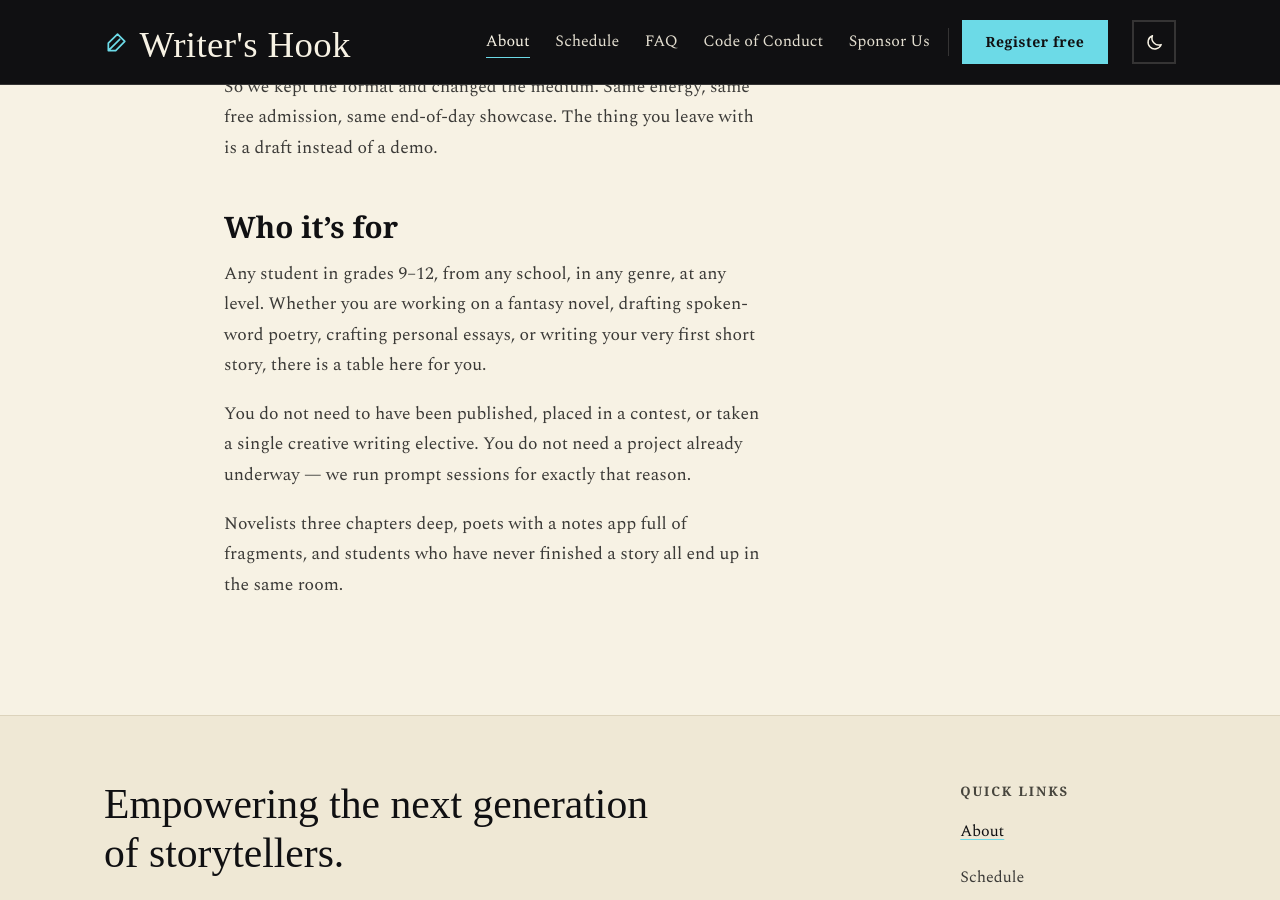
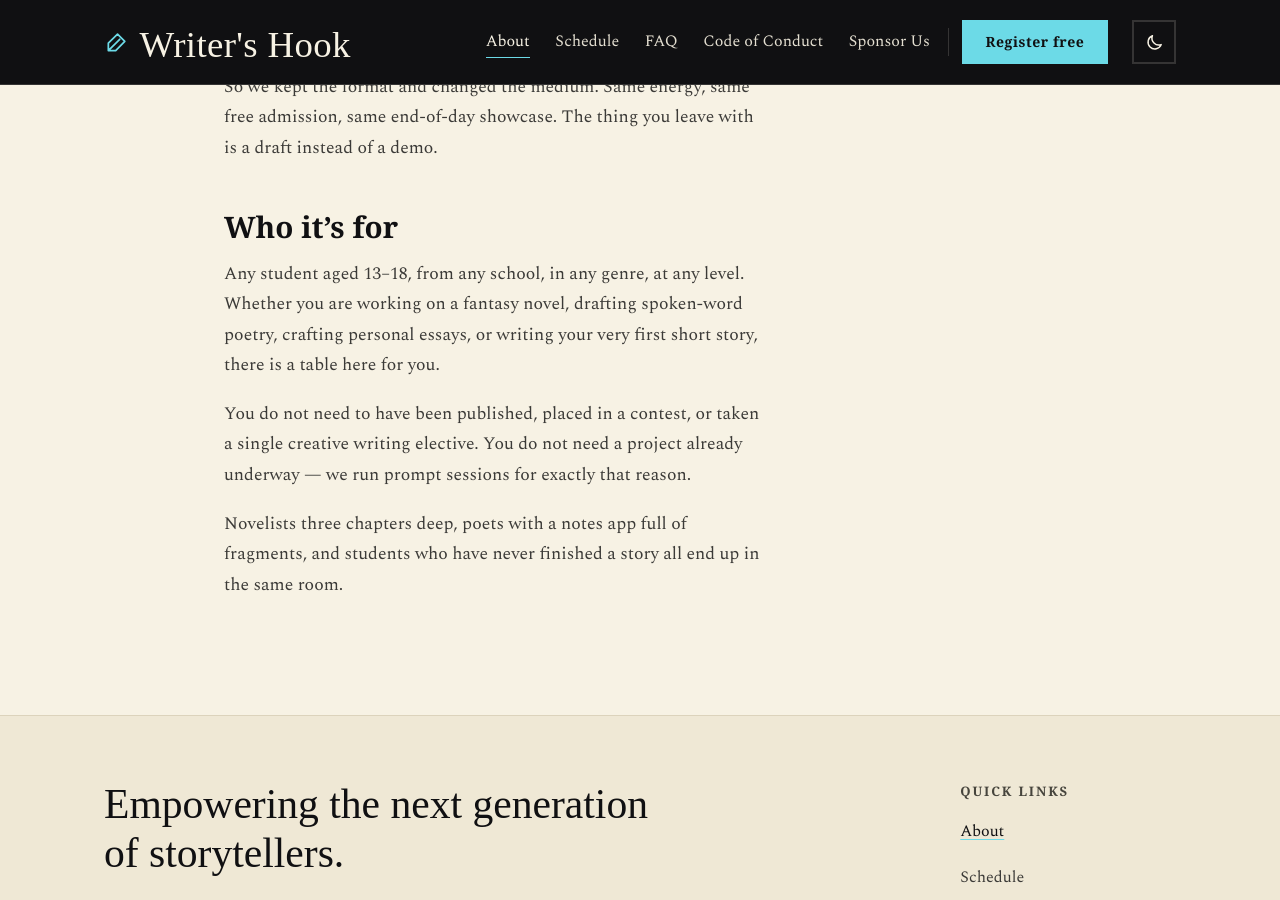
Before and after one commit to Writer-s-Hook/Website, a Jekyll site: the page built from about.md, in a window 1280 px wide and 900 px high, scrolled down 1078 px. Built offline with Jekyll 4.4.1, drawn with Linux system fonts in a browser that asks for light colours; some web fonts are replaced.

Commit message:
Change eligibility from grades 9-12 to ages 13-18
Covers the three places the criterion appears: the event config that feeds the
home page details bar, the "Who it's for" line on /about/, and the first FAQ
answer.

Also changes the details bar's hardcoded "All high school students" to "Open to
all students". That label sat directly above the eligibility line, so leaving it
would have put "All high school students" and "Ages 13-18" next to each other on
the home page, which do not describe the same group.

Co-Authored-By: Claude Opus 5 <noreply@anthropic.com>

```diff
--- a/_config.yml
+++ b/_config.yml
@@ -19,7 +19,7 @@ event:
   time: '9:00 AM – 6:00 PM'
   venue: 'Los Altos Hills Town Hall'
   venue_address: '26379 Fremont Road, Los Altos Hills, CA'
-  eligibility: 'Grades 9–12, all backgrounds'
+  eligibility: 'Ages 13–18, all backgrounds'
   cost: '100% free — meals, snacks, and prizes included'
   register_url: '#register'
   mentor_url: '#register'
--- a/_data/faq.yml
+++ b/_data/faq.yml
@@ -1,5 +1,5 @@
 - q: "Who can attend?"
-  a: "All high school students in grades 9–12 are welcome, regardless of gender, background, or prior writing experience. Beginners and experienced writers alike are encouraged to join."
+  a: "All students aged 13–18 are welcome, regardless of gender, background, or prior writing experience. Beginners and experienced writers alike are encouraged to join."
 - q: "Is the event really free?"
   a: "Yes. Admission, workshop materials, meals and snacks, and event swag are completely free for every registered participant, thanks to our sponsors."
 - q: "Do I need a finished draft before the event?"
--- a/_includes/details-bar.html
+++ b/_includes/details-bar.html
@@ -3,7 +3,7 @@
     <dl class="details-grid">
       <div><dt>Date</dt><dd>{{ site.event.date }}<span class="details-sub">{{ site.event.time }}</span></dd></div>
       <div><dt>Location</dt><dd>{{ site.event.venue }}<span class="details-sub">{{ site.event.venue_address }}</span></dd></div>
-      <div><dt>Eligibility</dt><dd>All high school students<span class="details-sub">{{ site.event.eligibility }}</span></dd></div>
+      <div><dt>Eligibility</dt><dd>Open to all students<span class="details-sub">{{ site.event.eligibility }}</span></dd></div>
       <div><dt>Cost</dt><dd>100% free<span class="details-sub">Workshops, meals, snacks, and prizes included</span></dd></div>
     </dl>
   </div>
--- a/about.md
+++ b/about.md
@@ -26,7 +26,7 @@ So we kept the format and changed the medium. Same energy, same free admission,
 
 ## Who it's for
 
-Any student in grades 9–12, from any school, in any genre, at any level. Whether you are working on a fantasy novel, drafting spoken-word poetry, crafting personal essays, or writing your very first short story, there is a table here for you.
+Any student aged 13–18, from any school, in any genre, at any level. Whether you are working on a fantasy novel, drafting spoken-word poetry, crafting personal essays, or writing your very first short story, there is a table here for you.
 
 You do not need to have been published, placed in a contest, or taken a single creative writing elective. You do not need a project already underway — we run prompt sessions for exactly that reason.
 
```
